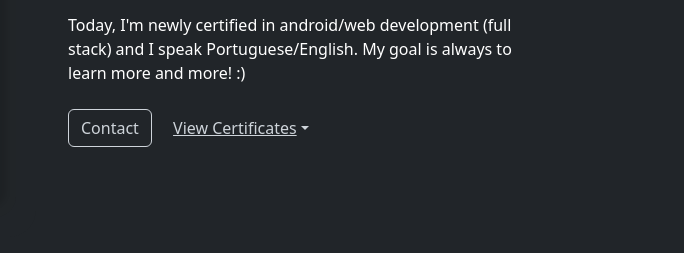
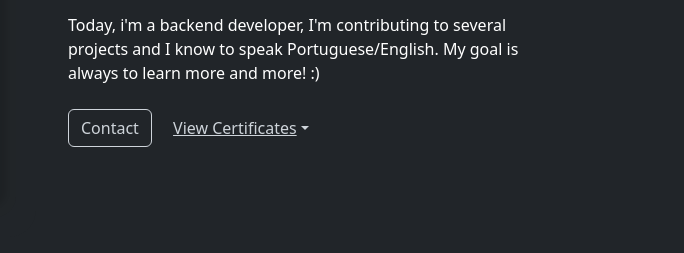
Before and after one commit to hakcolt/portfolio, a plain HTML site: page index.html in a window 1280 px wide. Shown: the part 1088-1341 px from the top of the page, 596-1280 px from the left. Drawn offline with nearby package versions, Linux system fonts and the light colour scheme.

Commit message:
text changed

```diff
--- a/index.html
+++ b/index.html
@@ -33,7 +33,7 @@
                     More</a>
         </header>
 
-        <section data-aos="fade-up" id="about-me" class="position-relative pb-5" style="overflow: inherit;">
+        <main data-aos="fade-up" id="about-me" class="position-relative pb-5" style="overflow: inherit;">
             <div class="container position-absolute start-0 end-0 background text-center"
                 style="height: 723px; overflow-x: hidden;">
                 <div class="position-relative bg-gradient rounded-3 wp-4 m-auto h-70 h-md-90">
@@ -66,7 +66,7 @@
                         <div class="col-12 p-0 pt-2">
                             <p>I've always been a technology lover. At the age of 13, i had contact with VPS programmers
                                 and i started my first project. A SSH injection application.</p>
-                            <p>Today, I'm newly certified in android/web development (full stack) and I speak
+                            <p>Today, i'm a backend developer, I'm contributing to several projects and I know to speak
                                 Portuguese/English. My goal is always to learn more and more! :)</p>
                         </div>
 
@@ -115,7 +115,7 @@
                     </div>
                 </div>
             </div>
-        </section>
+        </main>
 
         <section data-aos="fade-up" id="projects" class="pb-4 pt-md-5 overflow-x-hidden">
             <h2 class="fs-1 mb-5 pt-md-3 pb-md-4 text-center fw-bold">Projects</h2>
```
